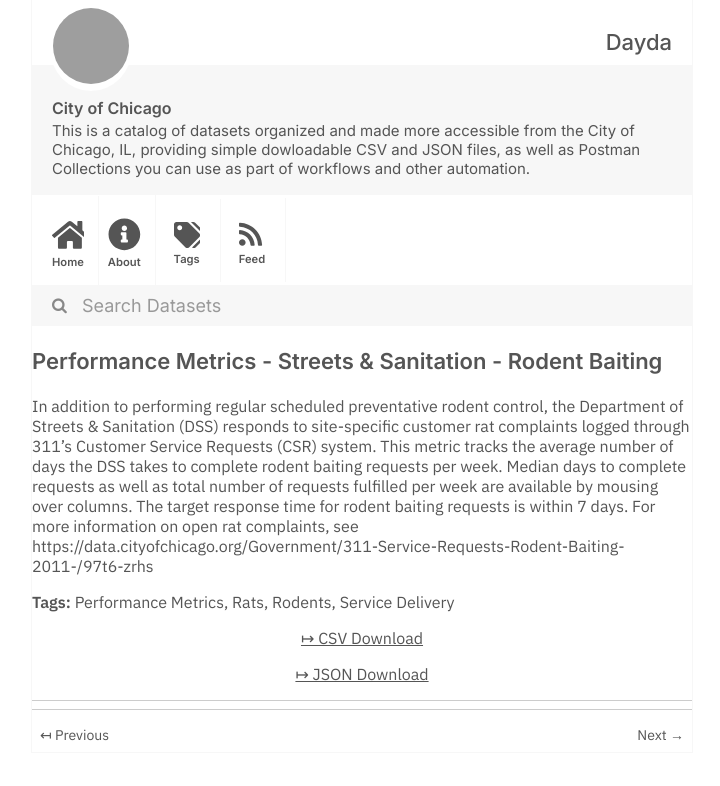
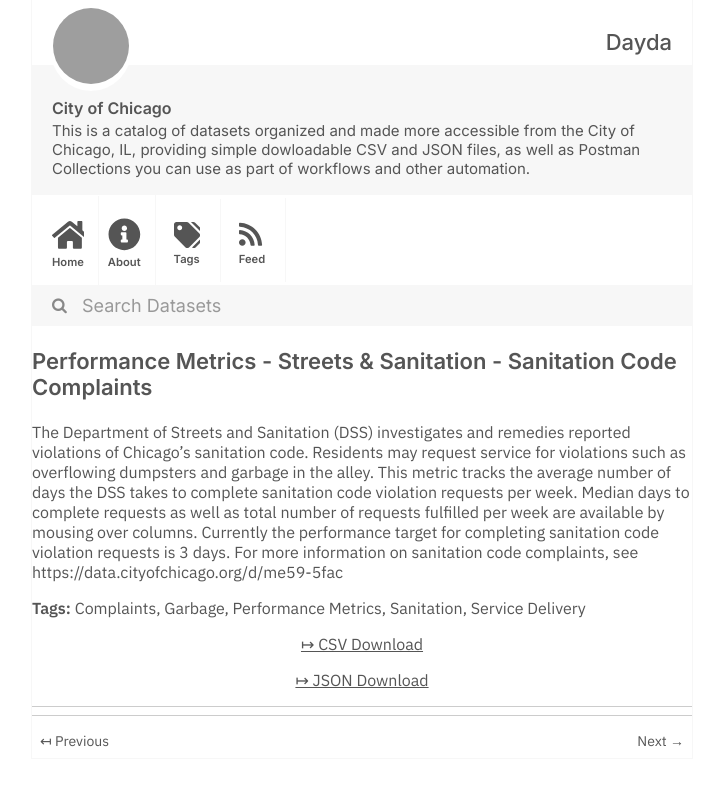
Before and after one commit to dayda-entities/city-of-chicago, a Jekyll site: the page built from _posts/2020-11-10-performance-metrics-streets-sa.md, in a window 1280 px wide, cut to the strip 0-786 px from the top of the page. Shown: the whole strip, without its empty margins (278-998 px from the left). Built offline with Jekyll 4.4.1, drawn with Linux system fonts in a browser that asks for light colours; grey boxes are pictures that could not be loaded.

Commit message:
Publish Data

```diff
--- a/_posts/2020-11-10-performance-metrics-streets-sa.md
+++ b/_posts/2020-11-10-performance-metrics-streets-sa.md
@@ -1,21 +1,22 @@
 ---
-title: Performance Metrics - Streets & Sanitation - Rodent Baiting
-created: '2020-11-10T16:54:56.428716'
-modified: '2020-11-10T16:54:56.428725'
+title: Performance Metrics - Streets & Sanitation - Sanitation Code Complaints
+created: '2020-11-10T16:54:27.086815'
+modified: '2020-11-10T16:54:27.086822'
 state: active
 type: dataset
 tags:
+  - Complaints
+  - Garbage
   - Performance Metrics
-  - Rats
-  - Rodents
+  - Sanitation
   - Service Delivery
 groups:
   - Local Government
 csv_url: >-
-  https://data.cityofchicago.org/api/views/ga2y-gwbs/rows.csv?accessType=DOWNLOAD
+  https://data.cityofchicago.org/api/views/64yp-nqnb/rows.csv?accessType=DOWNLOAD
 json_url: >-
-  https://data.cityofchicago.org/api/views/ga2y-gwbs/rows.json?accessType=DOWNLOAD
+  https://data.cityofchicago.org/api/views/64yp-nqnb/rows.json?accessType=DOWNLOAD
 layout: post
 
 ---
-In addition to performing regular scheduled preventative rodent control, the Department of Streets & Sanitation (DSS) responds to site-specific customer rat complaints logged through 311’s Customer Service Requests (CSR) system. This metric tracks the average number of days the DSS takes to complete rodent baiting requests per week. Median days to complete requests as well as total number of requests fulfilled per week are available by mousing over columns. The target response time for rodent baiting requests is within 7 days. For more information on open rat complaints, see https://data.cityofchicago.org/Government/311-Service-Requests-Rodent-Baiting-2011-/97t6-zrhs
+The Department of Streets and Sanitation (DSS) investigates and remedies reported violations of Chicago’s sanitation code. Residents may request service for violations such as overflowing dumpsters and garbage in the alley. This metric tracks the average number of days the DSS takes to complete sanitation code violation requests per week. Median days to complete requests as well as total number of requests fulfilled per week are available by mousing over columns. Currently the performance target for completing sanitation code violation requests is 3 days. For more information on sanitation code complaints, see https://data.cityofchicago.org/d/me59-5fac
```
